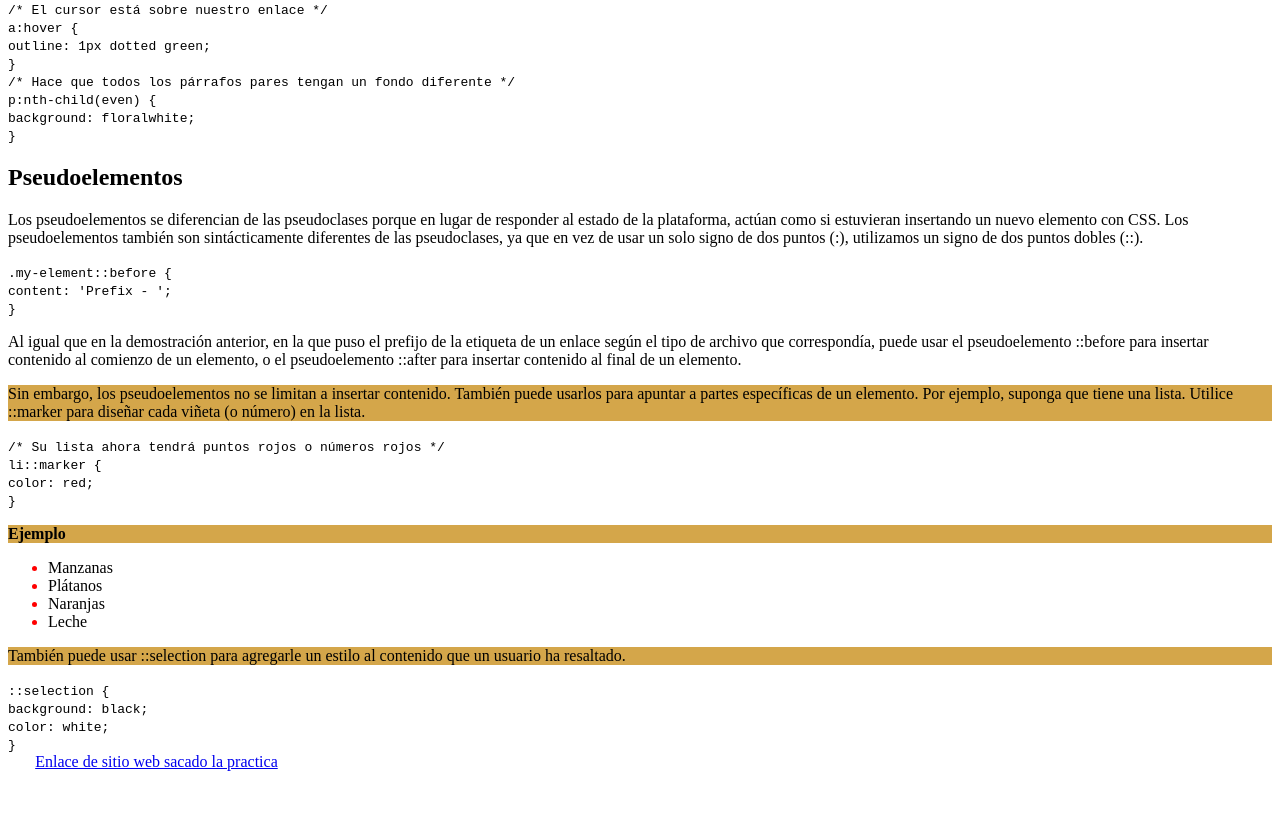
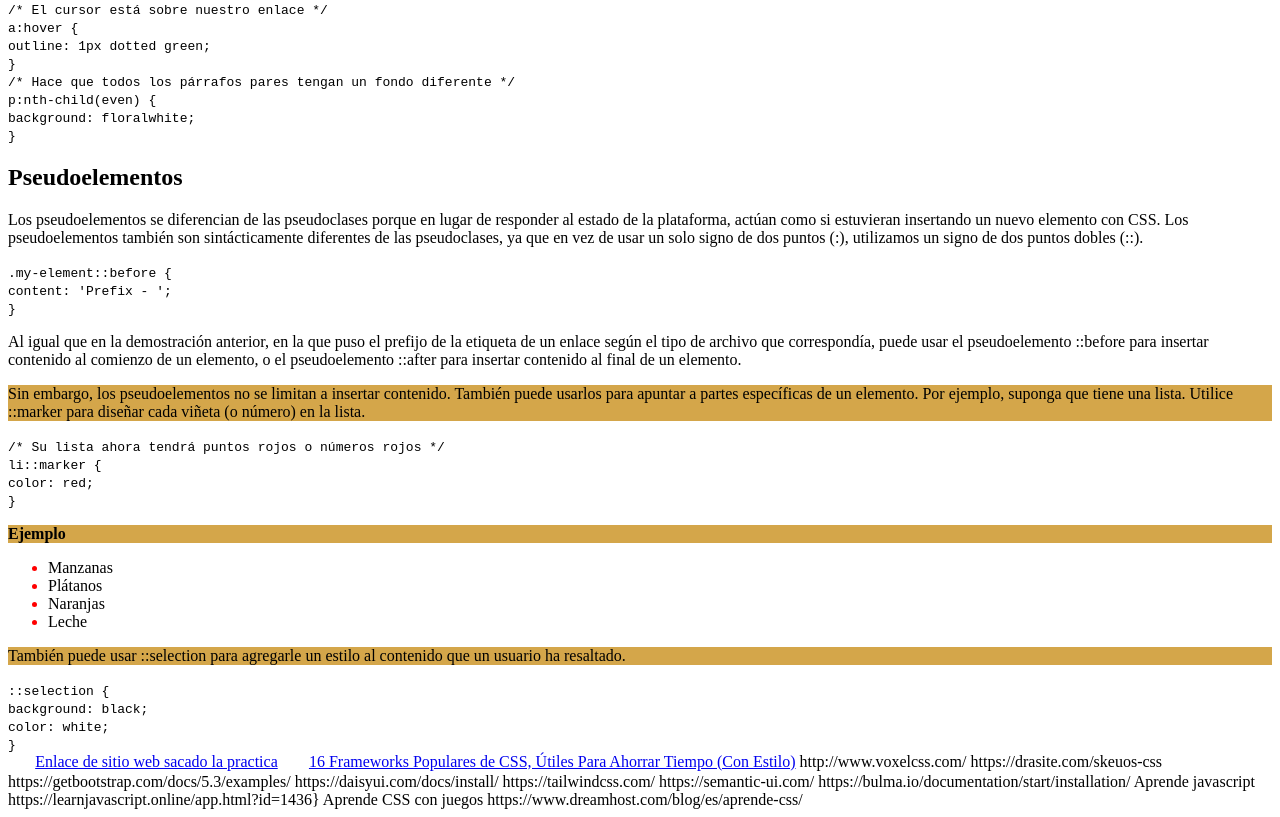
Before and after one commit to carlosjuanco/bellesa, a plain HTML site: page Selectores/index.html in a window 1280 px wide. Shown: the part 2410-3227 px from the top of the page. Before the commit the page ends 3191 px from the top, so only its background shows below. Drawn offline with Linux system fonts and the light colour scheme.

Commit message:
Agregando recursos

```diff
--- a/Selectores/index.html
+++ b/Selectores/index.html
@@ -228,6 +228,20 @@
     </code>
 
     <a href="https://web.dev/learn/css/selectors?hl=es">Enlace de sitio web sacado la practica</a>
+    <a href="https://www.dreamhost.com/blog/es/frameworks-css-populares/">16 Frameworks Populares de CSS, Útiles Para Ahorrar Tiempo (Con Estilo)</a>
+    http://www.voxelcss.com/
+    https://drasite.com/skeuos-css
+    https://getbootstrap.com/docs/5.3/examples/
+    https://daisyui.com/docs/install/
+    https://tailwindcss.com/
+    https://semantic-ui.com/
+    https://bulma.io/documentation/start/installation/
+
+    Aprende javascript
+    https://learnjavascript.online/app.html?id=1436}
+
+    Aprende CSS con juegos
+    https://www.dreamhost.com/blog/es/aprende-css/
 </body>
 
 </html>
```
